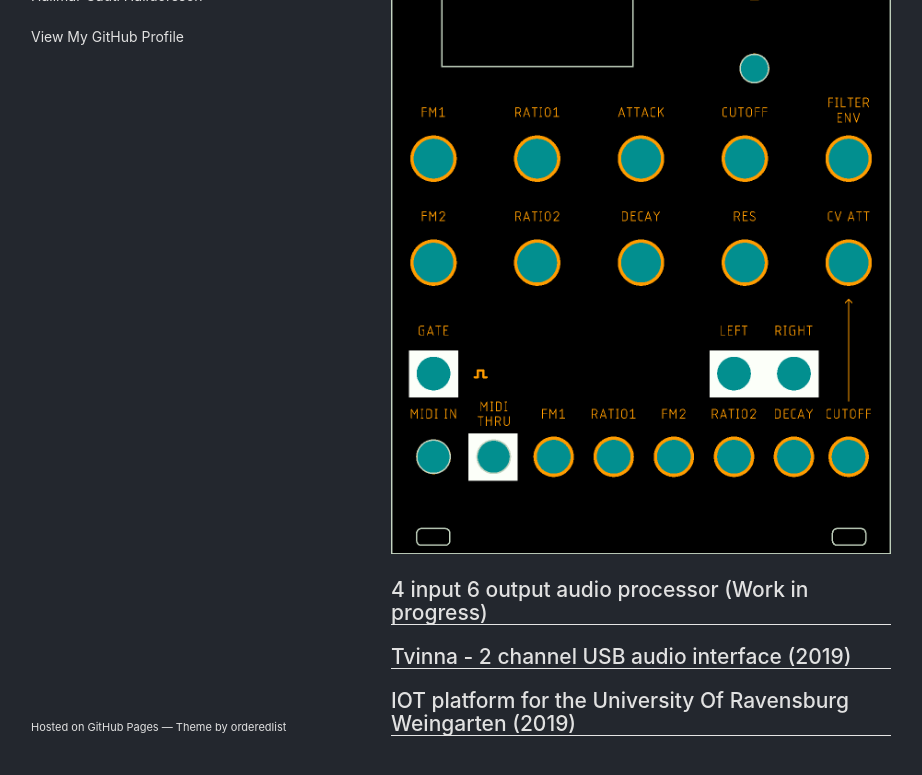
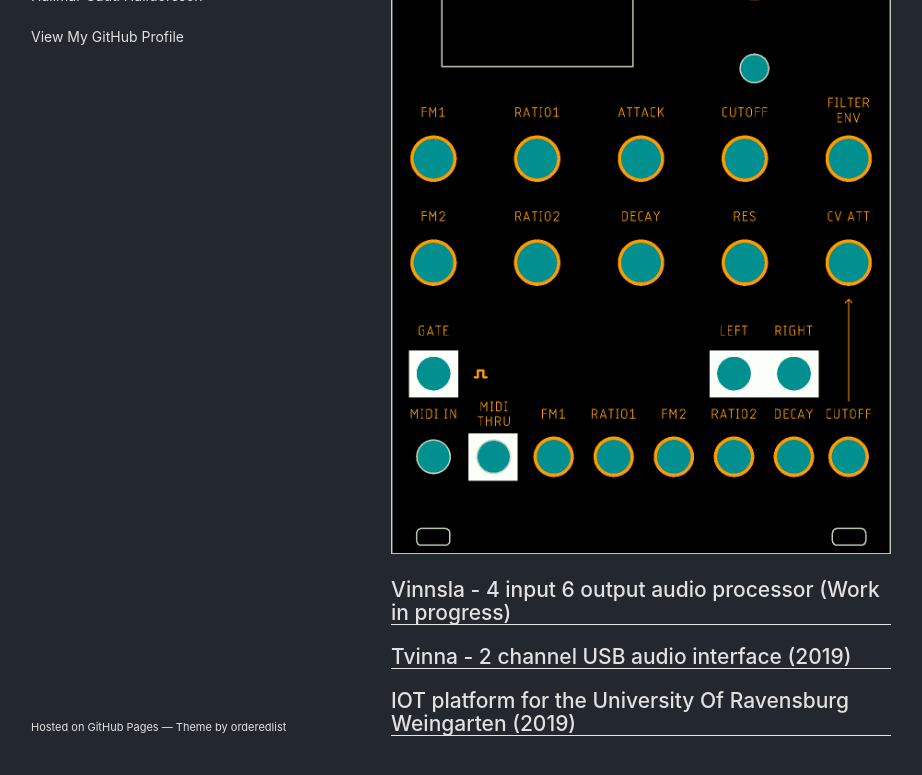
Before and after one commit to hallmar/hallmar.github.io, a Jekyll site: the page built from index.md, in a window 1280 px wide and 1107 px high. Shown: the part 301-1076 px from the top of the window, without its empty margins (179-1101 px from the left). Built offline with Jekyll 4.4.1, drawn with Linux system fonts in a browser that asks for light colours.

Commit message:
Update index.md

```diff
--- a/index.md
+++ b/index.md
@@ -10,7 +10,7 @@ layout: default
 <img src="/assets/img/fjöl.png" alt="Fjöl frontpanel">
 
 
-<h2> 4 input 6 output audio processor (Work in progress)
+<h2> <a href="https://github.com/hallmar/Vinnsla-Audio-processor">Vinnsla - 4 input 6 output audio processor (Work in progress)</a>
 <hr>
 
 <h2> <a href="https://github.com/hallmar/Eurorack-Modules/tree/master/Tvinna">Tvinna - 2 channel USB audio interface (2019)</a>
```
